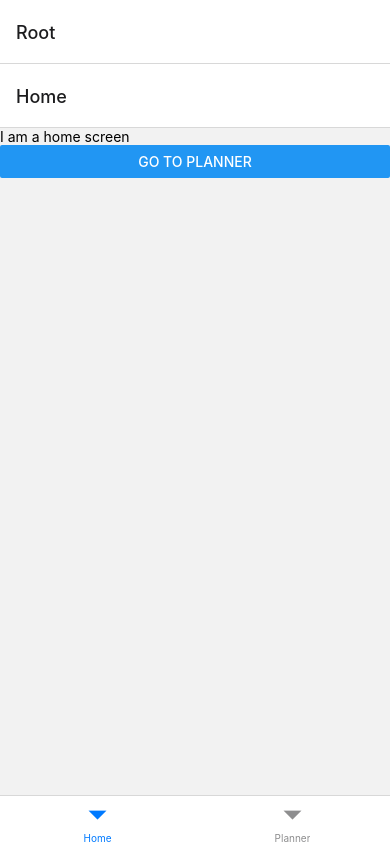
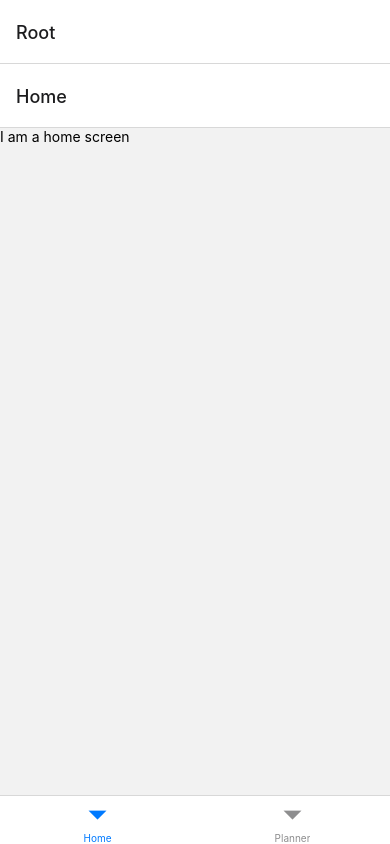
Before and after one commit to devinkr/workoutApp, a React Native app: screen /Home in a window 390 px wide. Built offline with nearby package versions, Linux system fonts and the light colour scheme.

Commit message:
Remove Buttons

```diff
--- a/screens/HomeScreen.tsx
+++ b/screens/HomeScreen.tsx
@@ -1,15 +1,10 @@
 import React from 'react';
-import {Text, View, Button} from 'react-native';
-import {NativeStackHeaderProps} from '@react-navigation/native-stack/lib/typescript/src/types';
+import {Text, View} from 'react-native';
 
-export default function HomeScreen({navigation}: NativeStackHeaderProps) {
+export default function HomeScreen() {
   return (
     <View>
       <Text>I am a home screen</Text>
-      <Button
-        title="Go to Planner"
-        onPress={() => navigation.navigate('Planner')}
-      />
     </View>
   );
 }
--- a/screens/PlannerScreen.tsx
+++ b/screens/PlannerScreen.tsx
@@ -1,12 +1,10 @@
 import React from 'react';
-import {Text, View, Button} from 'react-native';
-import {NativeStackHeaderProps} from '@react-navigation/native-stack/lib/typescript/src/types';
+import {Text, View} from 'react-native';
 
-export default function PlannerScreen({navigation}: NativeStackHeaderProps) {
+export default function PlannerScreen() {
   return (
     <View>
       <Text>I am a planner screen</Text>
-      <Button title="Go to Home" onPress={() => navigation.navigate('Home')} />
     </View>
   );
 }
```
